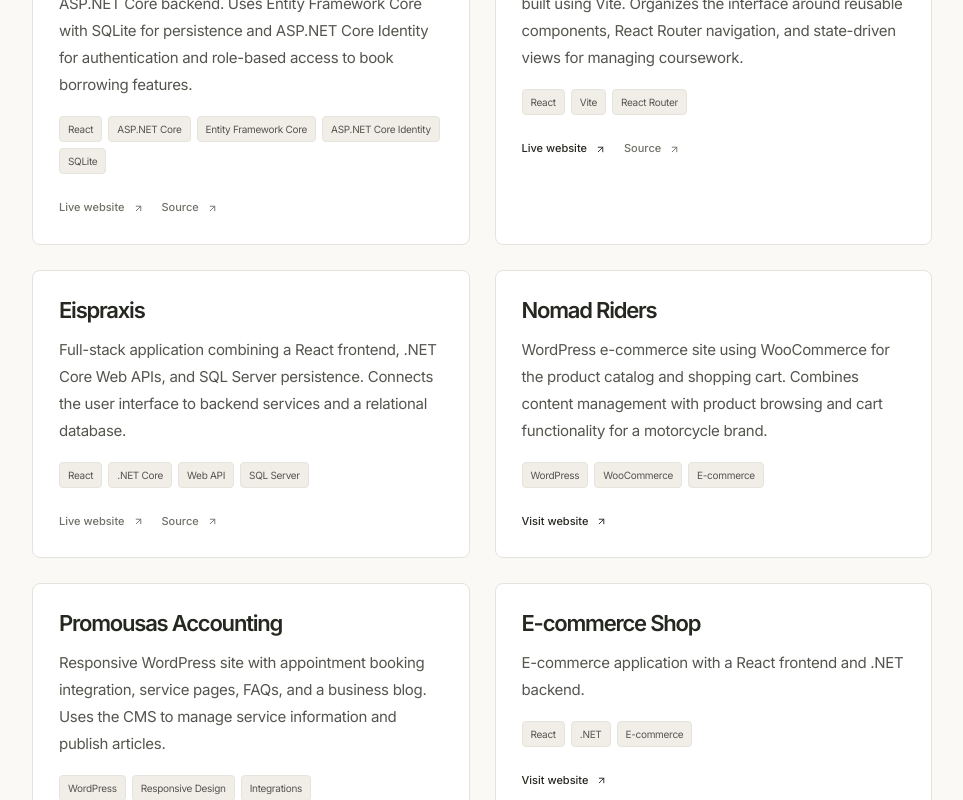
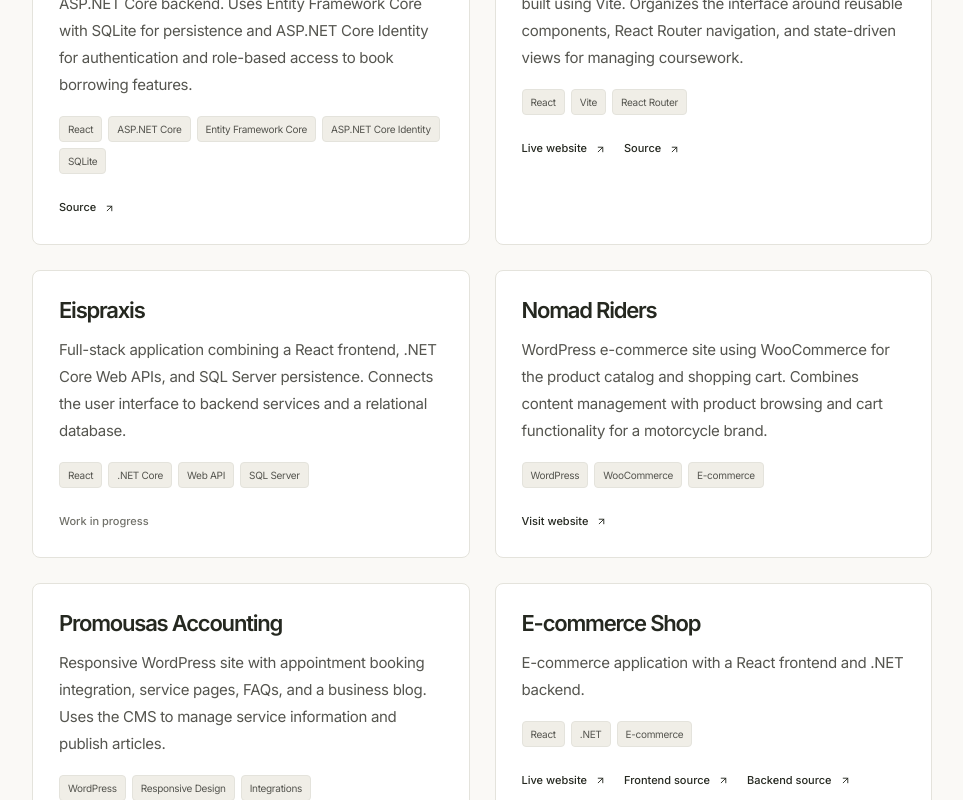
Before and after one commit to enjoythedivision/enjoythedivision.github.io, a React (Vite) app: page / in a window 1280 px wide. Shown: the part 1220-2020 px from the top of the page, without its empty margins (158-1121 px from the left). Built offline with nearby package versions, Linux system fonts and the light colour scheme.

Commit message:
Enhance Projects component by adding source links and project status

```diff
--- a/src/components/Projects.jsx
+++ b/src/components/Projects.jsx
@@ -2,7 +2,9 @@ import { FiArrowUpRight } from "react-icons/fi";
 const projects = [
   {
     name: "Full Stack Library",
-    source: "",
+    sources: [
+      { label: "Source", href: "https://github.com/enjoythedivision/library-fullstack" },
+    ],
     description:
       "Full-stack monorepo with a React frontend and ASP.NET Core backend. Uses Entity Framework Core with SQLite for persistence and ASP.NET Core Identity for authentication and role-based access to book borrowing features.",
     tags: [
@@ -15,7 +17,9 @@ const projects = [
   },
   {
     name: "StudyFlow",
-    source: "",
+    sources: [
+      { label: "Source", href: "https://github.com/enjoythedivision/studyflow-dashboard" },
+    ],
     description:
       "Course management monorepo with a React frontend built using Vite. Organizes the interface around reusable components, React Router navigation, and state-driven views for managing coursework.",
     tags: ["React", "Vite", "React Router"],
@@ -23,7 +27,7 @@ const projects = [
   },
   {
     name: "Eispraxis",
-    source: "",
+    status: "Work in progress",
     description:
       "Full-stack application combining a React frontend, .NET Core Web APIs, and SQL Server persistence. Connects the user interface to backend services and a relational database.",
     tags: ["React", ".NET Core", "Web API", "SQL Server"],
@@ -47,6 +51,10 @@ const projects = [
     description: "E-commerce application with a React frontend and .NET backend.",
     tags: ["React", ".NET", "E-commerce"],
     href: "https://e-shop-client-six.vercel.app/",
+    sources: [
+      { label: "Frontend source", href: "https://github.com/enjoythedivision/EShopClient" },
+      { label: "Backend source", href: "https://github.com/enjoythedivision/EShopAPI" },
+    ],
   },
 ];
 export default function Projects() {
@@ -67,7 +75,7 @@ export default function Projects() {
       </div>
       <div className="project-grid">
         {projects.map(
-          ({ name, description, tags, href, source, placeholder }) => (
+          ({ name, description, tags, href, sources, status }) => (
             <article className="project-card" key={name}>
               <div className="project-body">
                 <h3>{name}</h3>
@@ -80,58 +88,35 @@ export default function Projects() {
                   ))}
                 </div>
                 <div className="project-actions">
-                  {placeholder ? (
+                  {status && (
                     <span className="project-link project-status">
-                      Coming soon
+                      {status}
                     </span>
-                  ) : (
-                    <>
-                      {href ? (
+                  )}
+                  {href && (
                     <a
                       className="project-link"
                       href={href}
                       target="_blank"
                       rel="noreferrer"
                     >
-                          {source !== undefined
-                            ? "Live website"
-                            : "Visit website"}{" "}
+                      {sources?.length ? "Live website" : "Visit website"}{" "}
                       <FiArrowUpRight />
                       <span className="sr-only">: {name}</span>
                     </a>
-                      ) : (
-                        <button className="project-link" type="button" disabled>
-                          Live website <FiArrowUpRight />
-                          <span className="sr-only">
-                            : {name} (unavailable)
-                          </span>
-                        </button>
                   )}
-                      {source !== undefined &&
-                        (source ? (
+                  {sources?.map(({ label, href: sourceHref }) => (
                     <a
                       className="project-link"
-                            href={source}
+                      href={sourceHref}
+                      key={sourceHref}
                       target="_blank"
                       rel="noreferrer"
                     >
-                            Source <FiArrowUpRight />
+                      {label} <FiArrowUpRight />
                       <span className="sr-only">: {name}</span>
                     </a>
-                        ) : (
-                          <button
-                            className="project-link"
-                            type="button"
-                            disabled
-                          >
-                            Source <FiArrowUpRight />
-                            <span className="sr-only">
-                              : {name} (unavailable)
-                            </span>
-                          </button>
                   ))}
-                    </>
-                  )}
                 </div>
               </div>
             </article>
--- a/src/components/Volunteering.jsx
+++ b/src/components/Volunteering.jsx
@@ -8,7 +8,7 @@ export default function Volunteering() {
 
       <div className="work">
         <div className="job">
-          <h3>Frontend Lead (Volunteer) | FlameVerse AI</h3>
+          <h3>Frontend Coordinator (Volunteer) | FlameVerse AI</h3>
           <span className="date">June 2025 - Present</span>
           <p>
             I contribute to the frontend codebase while coordinating tasks across a volunteer frontend team. My work includes optimizing & reviewing code, integrating REST APIs, and collaborating with backend developers and product contributors.
```
Lines whose indentation alone changed are shown as unchanged.
